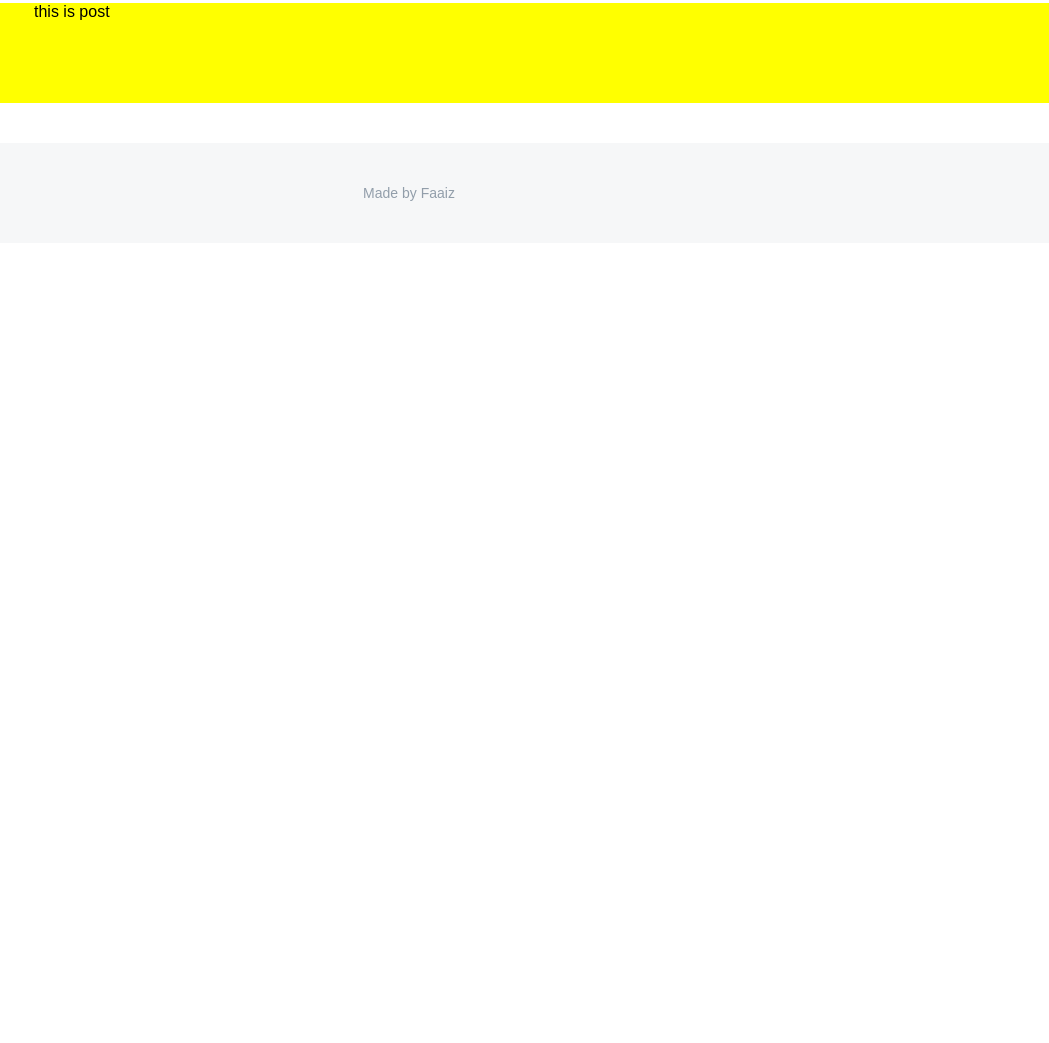
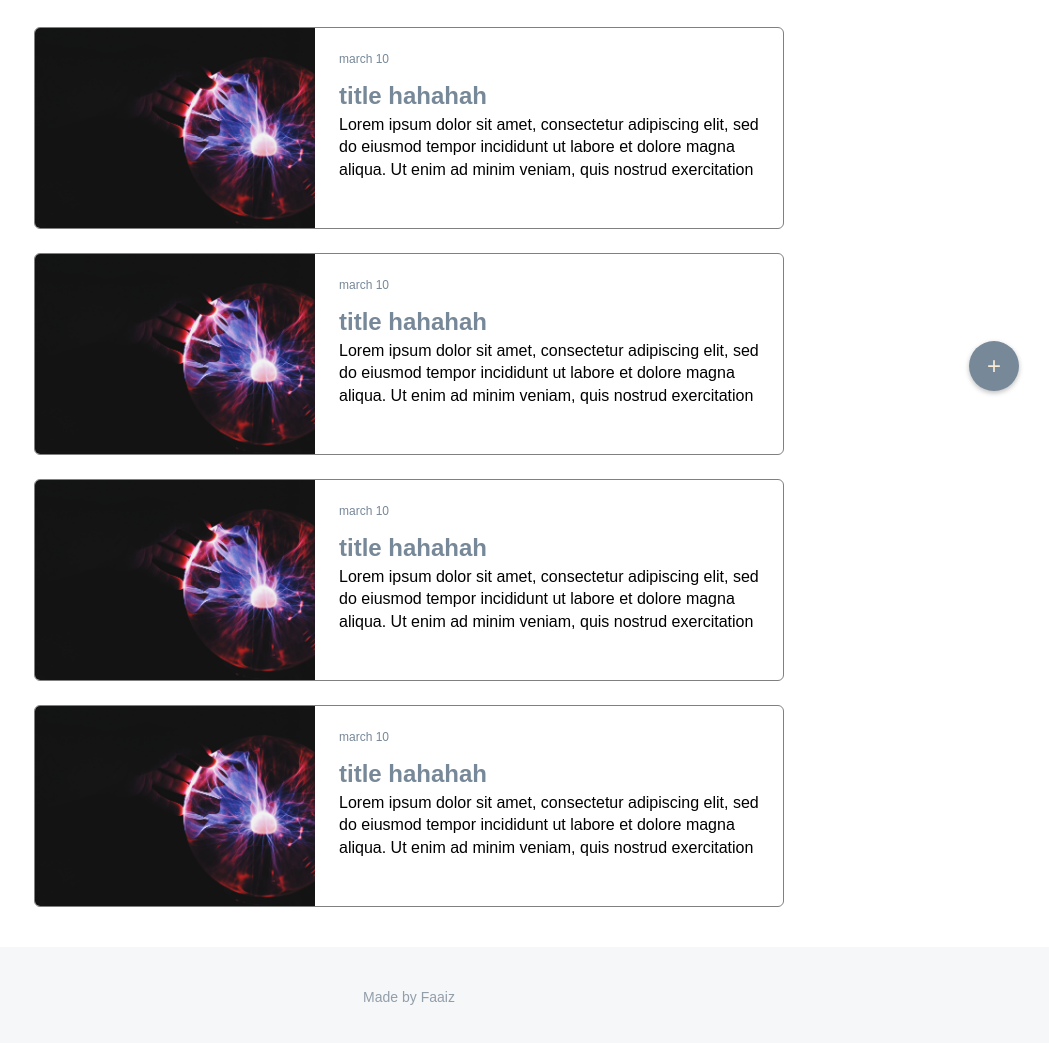
Before and after one commit to FaaizMasood/Blog-JavaScript_NodeJS, a plain HTML site: page Blog-App/exercises/index.html in a window 1280 px wide. Shown: the part 379-1422 px from the top of the page, without its empty margins (231-1280 px from the left). Before the commit the page ends 800 px from the top, so only its background shows below. Drawn offline with Linux system fonts and the light colour scheme.

Commit message:
Home container styling 70% complete

```diff
--- a/Blog-App/exercises/index.html
+++ b/Blog-App/exercises/index.html
@@ -9,6 +9,11 @@
     <link rel="stylesheet" href="style/style.css" />
   </head>
   <body>
+    <div class="add-post">
+      <a href="new-post.html">
+        <div class="nav-button nav-post-button">+</div>
+      </a>
+    </div>
     <header>
       <div class="profile-image"></div>
       <div class="profile-name">Faaiz Masood</div>
@@ -16,7 +21,70 @@
     </header>
     <div class="main">
       <div class="main-container">
-        <div class="post">this is post</div>
+        <div class="post">
+          <div class="post-image"></div>
+          <div class="post-content">
+            <div class="post-date">march 10</div>
+            <div class="post-title"><h4>title hahahah</h4></div>
+            <div class="post-text">
+              Lorem ipsum dolor sit amet, consectetur adipiscing elit, sed do
+              eiusmod tempor incididunt ut labore et dolore magna aliqua. Ut
+              enim ad minim veniam, quis nostrud exercitation ullamco laboris
+              nisi ut aliquip ex ea commodo consequat. Duis aute irure dolor in
+              reprehenderit in voluptate velit esse cillum dolore eu fugiat
+              nulla pariatur. Excepteur sint occaecat cupidatat non proident,
+              sunt in culpa qui officia deserunt mollit anim id est laborum.
+            </div>
+          </div>
+        </div>
+        <div class="post">
+          <div class="post-image"></div>
+          <div class="post-content">
+            <div class="post-date">march 10</div>
+            <div class="post-title"><h4>title hahahah</h4></div>
+            <div class="post-text">
+              Lorem ipsum dolor sit amet, consectetur adipiscing elit, sed do
+              eiusmod tempor incididunt ut labore et dolore magna aliqua. Ut
+              enim ad minim veniam, quis nostrud exercitation ullamco laboris
+              nisi ut aliquip ex ea commodo consequat. Duis aute irure dolor in
+              reprehenderit in voluptate velit esse cillum dolore eu fugiat
+              nulla pariatur. Excepteur sint occaecat cupidatat non proident,
+              sunt in culpa qui officia deserunt mollit anim id est laborum.
+            </div>
+          </div>
+        </div>
+        <div class="post">
+          <div class="post-image"></div>
+          <div class="post-content">
+            <div class="post-date">march 10</div>
+            <div class="post-title"><h4>title hahahah</h4></div>
+            <div class="post-text">
+              Lorem ipsum dolor sit amet, consectetur adipiscing elit, sed do
+              eiusmod tempor incididunt ut labore et dolore magna aliqua. Ut
+              enim ad minim veniam, quis nostrud exercitation ullamco laboris
+              nisi ut aliquip ex ea commodo consequat. Duis aute irure dolor in
+              reprehenderit in voluptate velit esse cillum dolore eu fugiat
+              nulla pariatur. Excepteur sint occaecat cupidatat non proident,
+              sunt in culpa qui officia deserunt mollit anim id est laborum.
+            </div>
+          </div>
+        </div>
+        <div class="post">
+          <div class="post-image"></div>
+          <div class="post-content">
+            <div class="post-date">march 10</div>
+            <div class="post-title"><h4>title hahahah</h4></div>
+            <div class="post-text">
+              Lorem ipsum dolor sit amet, consectetur adipiscing elit, sed do
+              eiusmod tempor incididunt ut labore et dolore magna aliqua. Ut
+              enim ad minim veniam, quis nostrud exercitation ullamco laboris
+              nisi ut aliquip ex ea commodo consequat. Duis aute irure dolor in
+              reprehenderit in voluptate velit esse cillum dolore eu fugiat
+              nulla pariatur. Excepteur sint occaecat cupidatat non proident,
+              sunt in culpa qui officia deserunt mollit anim id est laborum.
+            </div>
+          </div>
+        </div>
       </div>
     </div>
     <footer>
--- a/Blog-App/exercises/style/style.css
+++ b/Blog-App/exercises/style/style.css
@@ -53,8 +53,6 @@ header::after {
 }
 
 .main {
-  background-color: yellow;
-  height: 100px;
   margin-top: 32px;
   display: flex;
   justify-content: center;
@@ -78,3 +76,76 @@ footer {
   margin-top: 40px;
   font-size: 14px;
 }
+
+.post {
+  display: flex;
+  border: 1px solid grey;
+  border-radius: 6px;
+  min-height: 200px;
+  overflow: hidden;
+  transition: all 0.25s ease;
+  margin-top: 24px;
+}
+
+.post:hover {
+  transform: translate3d(0, -5px, 0);
+  box-shadow: 0 2rem 5rem 0 rgba(0, 0, 0, 0.4);
+  cursor: pointer;
+}
+
+.post-image {
+  flex-basis: 40%;
+  background-image: url(/Blog-App/exercises/assets/banner.jpeg);
+  background-size: cover;
+  background-position: center;
+}
+
+.post-content {
+  flex-basis: 60%;
+  padding: 24px;
+}
+
+.post-date {
+  font-size: 12px;
+  color: lightslategray;
+}
+
+.post-title {
+  margin-top: 16px;
+  font-size: 1.5em;
+  color: lightslategray;
+}
+
+.post-title h4 {
+  margin: 0;
+}
+
+.post-text {
+  margin-top: 4px;
+  color: black;
+  font-weight: 400;
+  font-size: 1em;
+  line-height: 1.4;
+  overflow: hidden;
+  max-height: 65px;
+}
+.nav-button.nav-post-button {
+  position: fixed;
+  bottom: 30px;
+  right: 30px;
+  font-size: 24px;
+  width: 50px;
+  height: 50px;
+  background-color: lightslategray;
+  color: antiquewhite;
+  border-radius: 50%;
+  display: flex;
+  justify-content: center;
+  align-items: center;
+  box-shadow: 0 2px 5px 0 rgba(0, 0, 0, 0.26);
+  transition: all 0.25s ease;
+}
+
+.nav-button.nav-post-button:hover {
+  background-color: #002349;
+}
```
